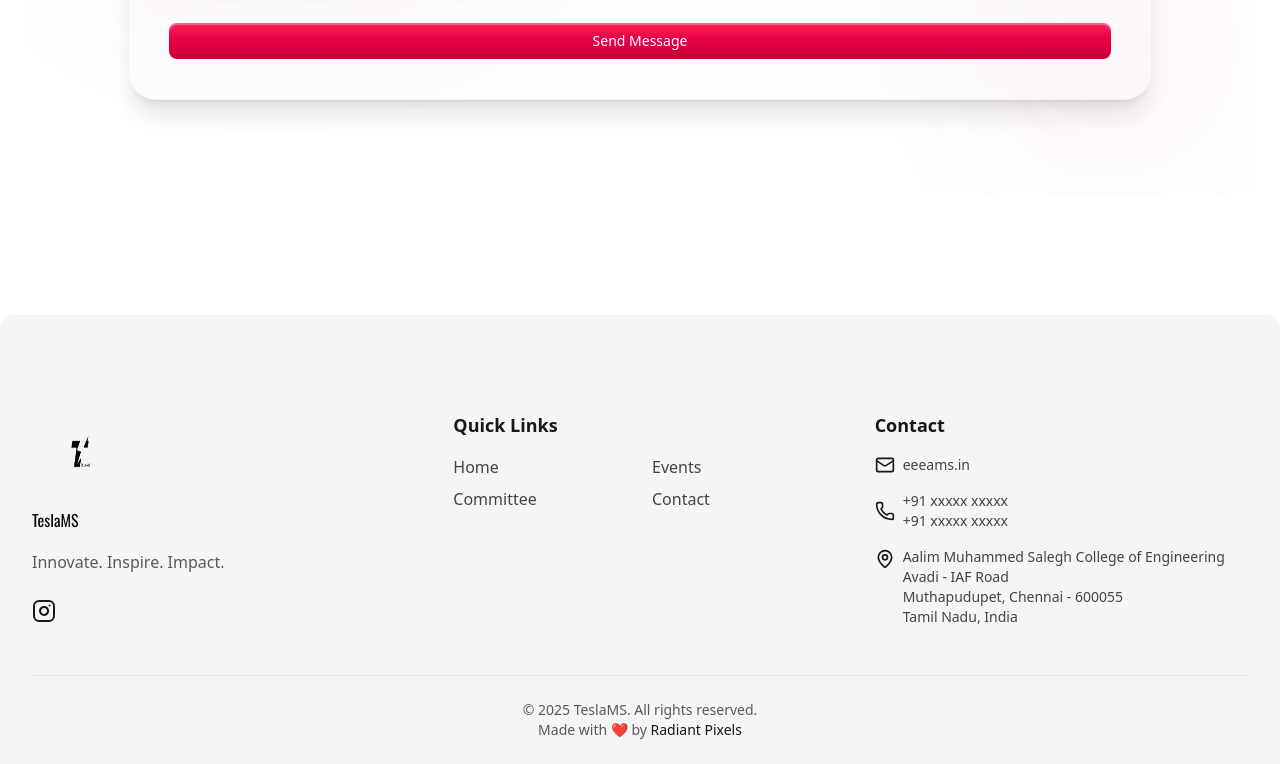
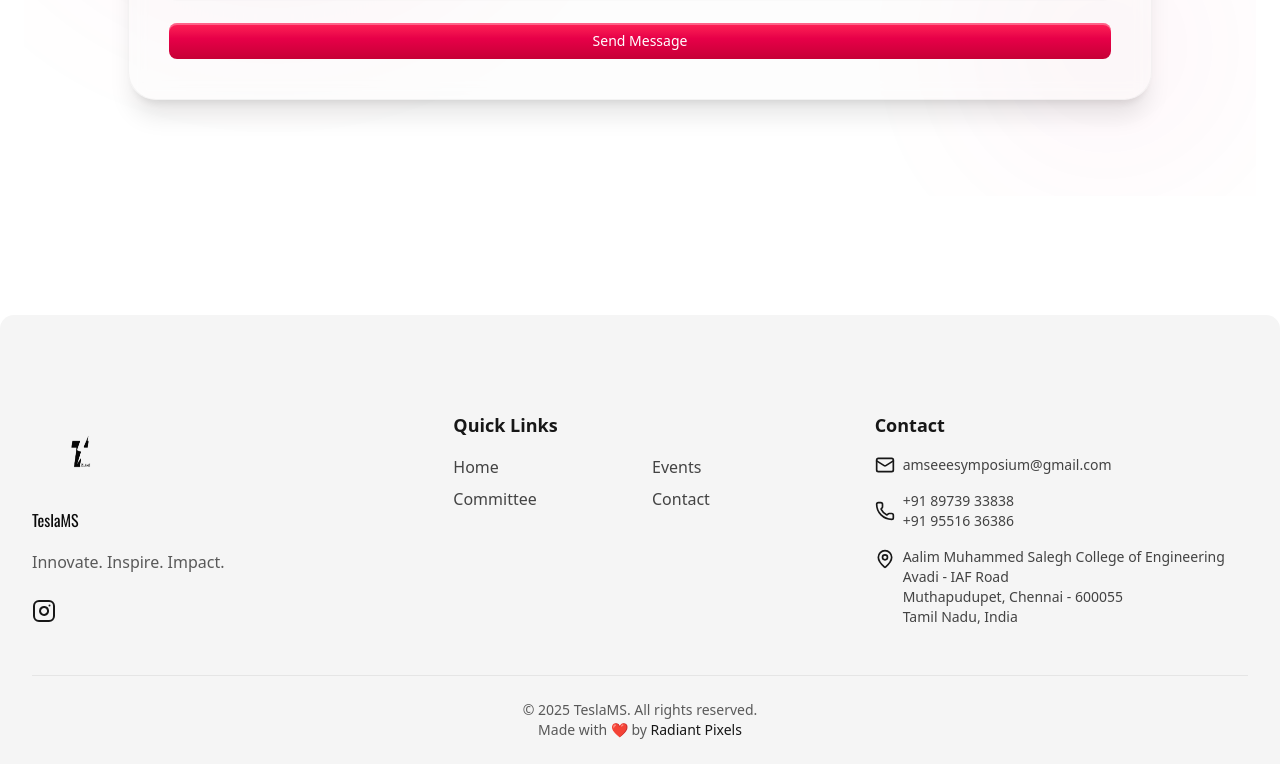
Before and after one commit to Radiant-Pixels/teslams-website, a Next.js app: page / in a window 1280 px wide. Shown: the part 5231-5995 px from the top of the page. Built offline with nearby package versions, Linux system fonts and the light colour scheme; a web font is replaced by a local one.

Commit message:
[update]: Footer update + Contact Form implementation

```diff
--- a/package.json
+++ b/package.json
@@ -19,6 +19,7 @@
     "class-variance-authority": "^0.7.1",
     "clsx": "^2.1.1",
     "cobe": "^0.6.4",
+    "emailjs-com": "^3.2.0",
     "framer-motion": "^12.23.12",
     "gsap": "^3.13.0",
     "lucide-react": "^0.544.0",
--- a/src/components/Sections/Footer.tsx
+++ b/src/components/Sections/Footer.tsx
@@ -16,9 +16,9 @@ const footerData = {
     logo: "/images/teslams.png",
   },
   contact: {
-    email2: "eeeams.in",
-    phone1: "+91 xxxxx xxxxx",
-    phone2: "+91 xxxxx xxxxx",
+    email2: "amseeesymposium@gmail.com",
+    phone1: "+91 89739 33838",
+    phone2: "+91 95516 36386",
     address: `Aalim Muhammed Salegh College of Engineering<br/>
 Avadi - IAF Road<br/>
 Muthapudupet, Chennai - 600055<br/>
--- a/src/components/mvpblocks/contact-us-1.tsx
+++ b/src/components/mvpblocks/contact-us-1.tsx
@@ -9,6 +9,7 @@ import Earth from '@/components/ui/globe';
 import { SparklesCore } from '@/components/ui/sparkles';
 import { Label } from '@/components/ui/label';
 import { Check, Loader2 } from 'lucide-react';
+import emailjs from 'emailjs-com';
 
 export default function ContactUs1() {
   const [name, setName] = useState('');
@@ -25,23 +26,29 @@ export default function ContactUs1() {
   setIsSubmitting(true);
 
   try {
-      // Perform form submission logic here
-      console.log('Form submitted:', { name, email, message });
-      await new Promise((resolve) => setTimeout(resolve, 1000));
+    await emailjs.send(
+      process.env.NEXT_PUBLIC_EMAILJS_SERVICE_ID!,
+      process.env.NEXT_PUBLIC_EMAILJS_TEMPLATE_ID!,
+      {
+        name,
+        email,
+        message,
+      },
+      process.env.NEXT_PUBLIC_EMAILJS_PUBLIC_KEY!
+    );
+
     setName('');
     setEmail('');
     setMessage('');
     setIsSubmitted(true);
-      setTimeout(() => {
-        setIsSubmitted(false);
-      }, 5000);
+    setTimeout(() => setIsSubmitted(false), 5000);
+
   } catch (error) {
-      console.error('Error submitting form:', error);
+    console.error("Email send error:", error);
   } finally {
     setIsSubmitting(false);
   }
 };
-
   return (
     <section className="bg-background relative w-full overflow-hidden py-16 md:py-24">
       <div
```
Also changed, not shown: 1 other file (tests, documents, lock files or other folders). Lines whose indentation alone changed are shown as unchanged.
